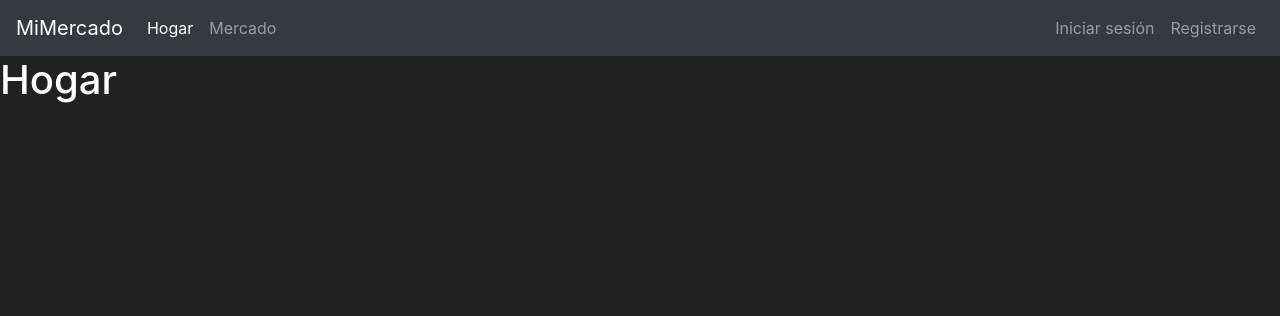
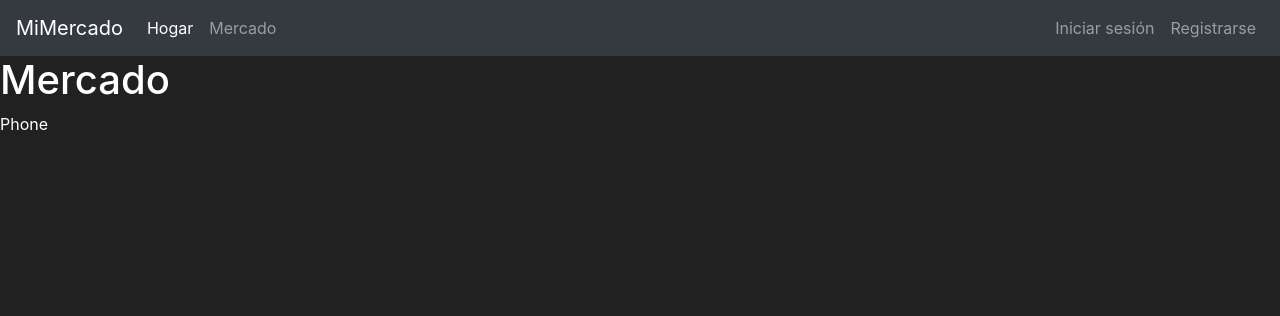
Before and after one commit to atommnava/Empresa-Mercado-Flask, a Flask app: page /mercado in a window 1280 px wide. Shown: the top 316 px of the page. Run offline with Flask 3, Linux system fonts and the light colour scheme.

Commit message:
Enviar datos a las plantillas

```diff
--- a/mercado.py
+++ b/mercado.py
@@ -14,7 +14,12 @@ def about_page(usuario):
 
 @app.route("/mercado")
 def market_page():
-    return render_template('market.html')
+    items = [
+        {'id': 1, 'name': 'Phone', 'barcode': '893212299897', 'price': 500},
+        {'id': 2, 'name': 'Laptop', 'barcode': '123985473165', 'price': 900},
+        {'id': 3, 'name': 'Keyboard', 'barcode': '231985128446', 'price': 150}
+    ]
+    return render_template('market.html', item_name='Phone')
 
 if __name__ == '__main__':
     app.run(host='127.0.0.1', port=5000, debug=True)
--- a/templates/market.html
+++ b/templates/market.html
@@ -8,7 +8,7 @@
   <!-- Bootstrap CSS -->
   <link rel="stylesheet" href="https://cdn.jsdelivr.net/npm/bootstrap@4.5.3/dist/css/bootstrap.min.css" integrity="sha384-TX8t27EcRE3e/ihU7zmQxVncDAy5uIKz4rEkgIXeMed4M0jlfIDPvg6uqKI2xXr2" crossorigin="anonymous">
 
-  <title>Hogar</title>
+  <title>Mercado</title>
 </head>
 <body>
   <nav class="navbar navbar-expand-md navbar-dark bg-dark">
@@ -35,7 +35,8 @@
       </ul>
     </div>
   </nav>
-<h1>Hogar</h1>
+  <h1>Mercado</h1>
+  <p>{{ item_name }}</p>
 
 <!-- Optional JavaScript; choose one of the two! -->
 
```
Lines whose indentation alone changed are shown as unchanged.
